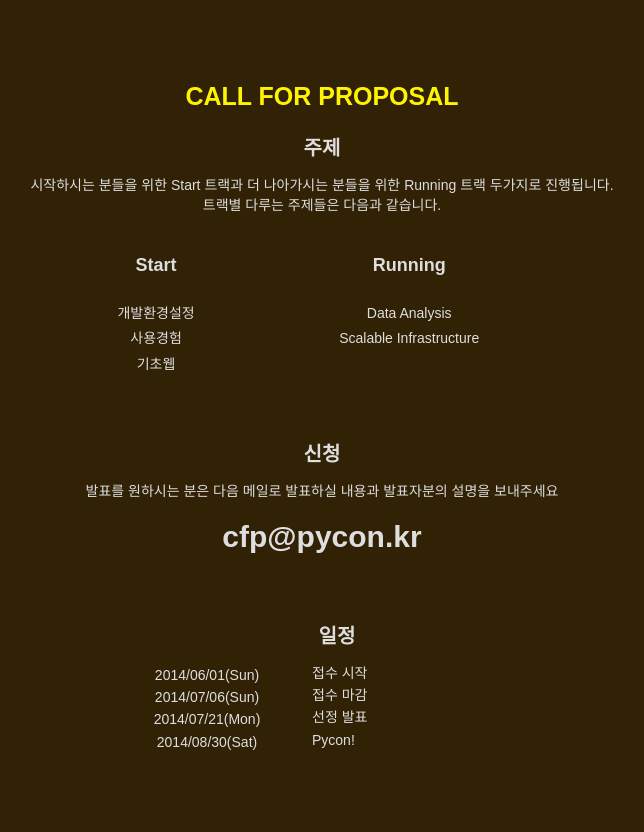
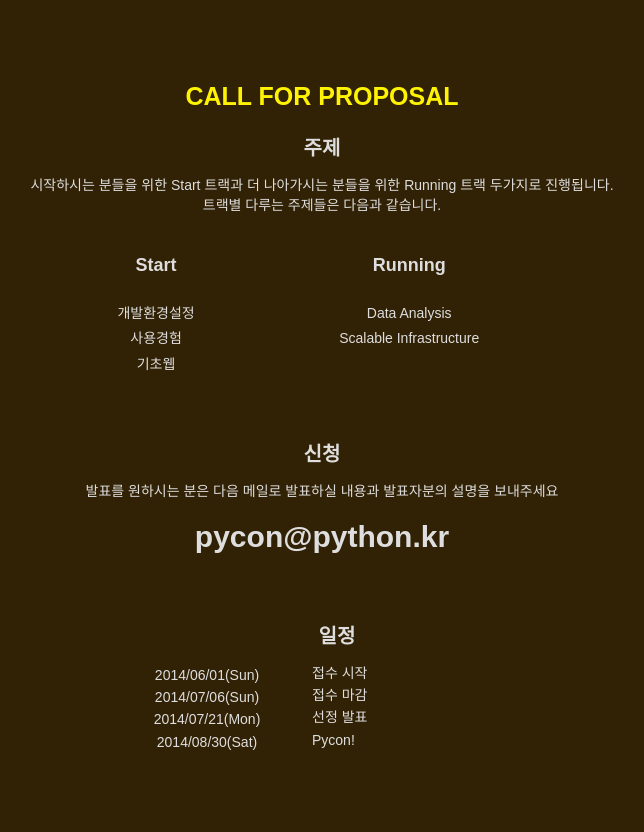
Before and after one commit to pythonkr/pyconkr-2014-teaser, a Django app: page / in a window 1280 px wide. Shown: the part 1107-1939 px from the top of the page, without its empty margins (318-962 px from the left). Run offline with Django 3.2, Linux system fonts and the light colour scheme; tables that the repository leaves empty hold one stand-in row (values such as "Sample post"); grey boxes marked "Sample" are stand-in pictures; style sheets or scripts are compiled from the project's sources; parts of the project's set-up code (start-up, migrations or seed data) failed here and were passed over; some libraries are stand-ins or nearby versions.

Commit message:
email address change to new one

```diff
--- a/page/templates/page/home.html
+++ b/page/templates/page/home.html
@@ -136,7 +136,7 @@
             <div class="request">
                 <h3>신청</h3>
                 <p>발표를 원하시는 분은 다음 메일로 발표하실 내용과 발표자분의 설명을 보내주세요</p>
-                <p class="email"><a href="">cfp@pycon.kr</a></p>
+                <p class="email"><a href="">pycon@python.kr</a></p>
             </div>
 
             <div class="schedule col-md-offset-4 col-md-4">
```
